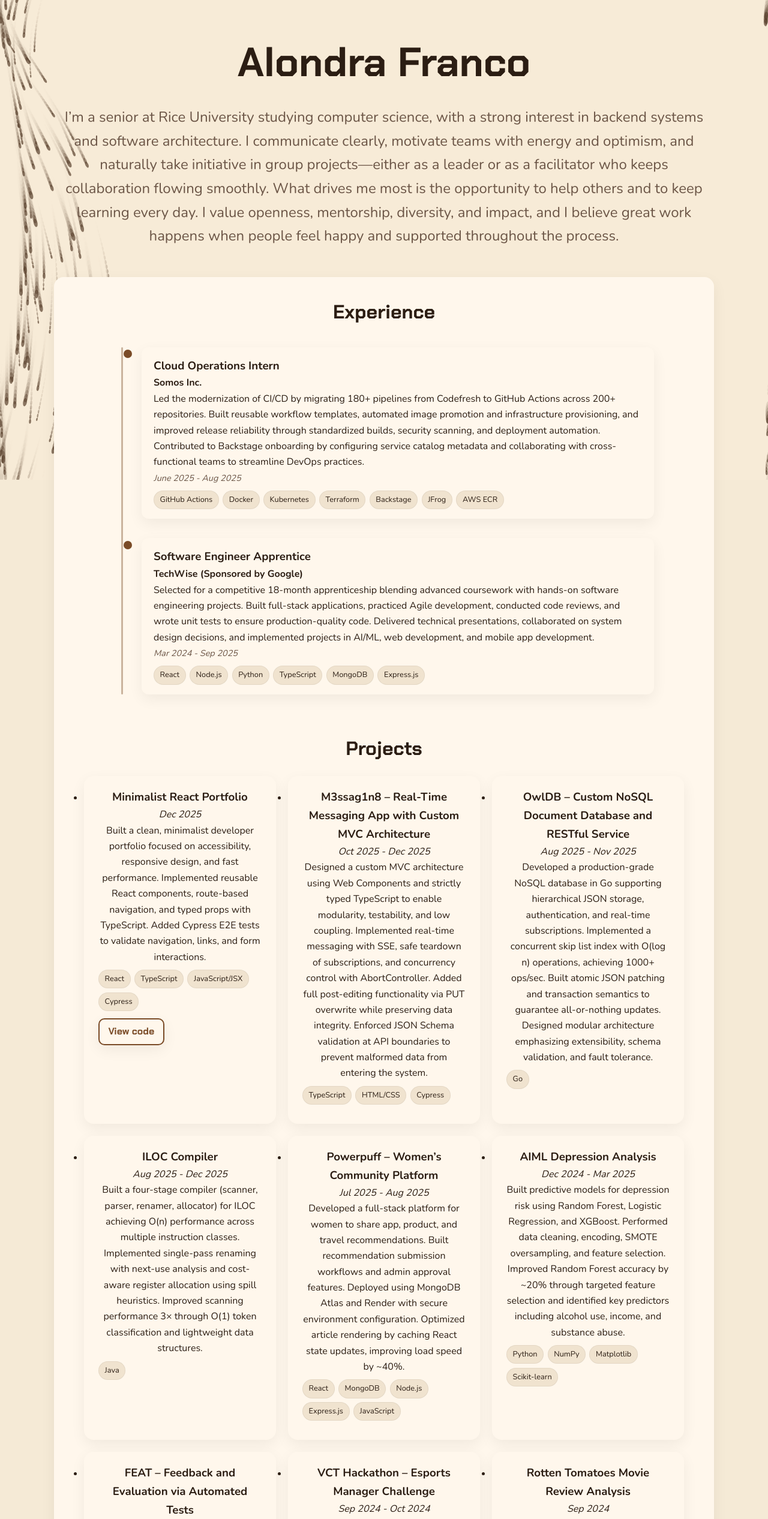
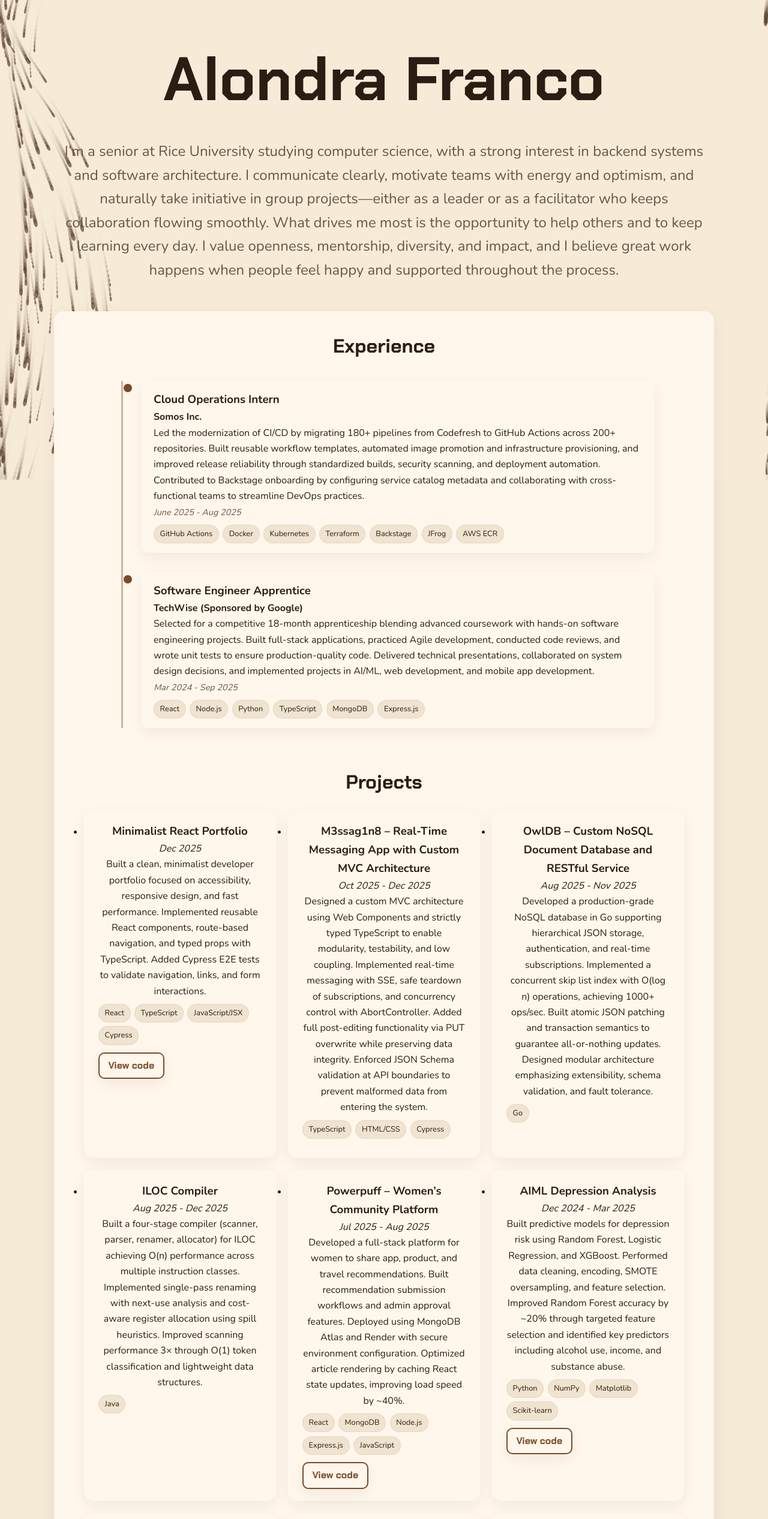
Before and after one commit to alondralezfra/Portfolio, a React (Vite) app: page / in a window 1280 px wide. Shown: the top 2533 px of the page at 60% size. Built offline with nearby package versions, Linux system fonts and the light colour scheme.

Commit message:
Updated project code and main title font

```diff
--- a/src/data/projects.json
+++ b/src/data/projects.json
@@ -28,13 +28,15 @@
     "title": "Powerpuff – Women’s Community Platform",
     "description": "Developed a full-stack platform for women to share app, product, and travel recommendations. Built recommendation submission workflows and admin approval features. Deployed using MongoDB Atlas and Render with secure environment configuration. Optimized article rendering by caching React state updates, improving load speed by ~40%.",
     "duration": "Jul 2025 - Aug 2025",
-    "tech": ["React", "MongoDB", "Node.js", "Express.js", "JavaScript"]
+    "tech": ["React", "MongoDB", "Node.js", "Express.js", "JavaScript"],
+    "code": "https://github.com/haianhng31/Powerpuff-girls"
   },
   {
     "title": "AIML Depression Analysis",
     "description": "Built predictive models for depression risk using Random Forest, Logistic Regression, and XGBoost. Performed data cleaning, encoding, SMOTE oversampling, and feature selection. Improved Random Forest accuracy by ~20% through targeted feature selection and identified key predictors including alcohol use, income, and substance abuse.",
     "duration": "Dec 2024 - Mar 2025",
-    "tech": ["Python", "NumPy", "Matplotlib", "Scikit-learn"]
+    "tech": ["Python", "NumPy", "Matplotlib", "Scikit-learn"],
+    "code": "https://github.com/alondralezfra/AIML-Depression-Analysis"
   },
   {
     "title": "FEAT – Feedback and Evaluation via Automated Tests",
@@ -58,7 +60,8 @@
     "title": "Active – Social Fitness App",
     "description": "Designed reusable TypeScript UI components and improved navigation efficiency by 10% using Expo Router. Built a bottom-tab navigation system and implemented responsive layouts with Flexbox. Led the design of the Goals screen ensuring consistency across device sizes.",
     "duration": "Jul 2024 - Aug 2024",
-    "tech": ["React Native", "Expo Go", "JavaScript", "TypeScript"]
+    "tech": ["React Native", "Expo Go", "JavaScript", "TypeScript"],
+    "code": "https://github.com/alondralezfra/Active"
   },
   {
     "title": "Transmission of Bacterial Infection via Directed MST",
--- a/styles/styles.css
+++ b/styles/styles.css
@@ -60,7 +60,7 @@ main {
 */
 .hero-title {
   font-family: var(--font-title);
-  font-size: clamp(2.5rem, 6vw, 4.25rem);
+  font-size: clamp(2.5rem, 8vw, 7rem);
   margin-bottom: 1rem;
 }
 
```
